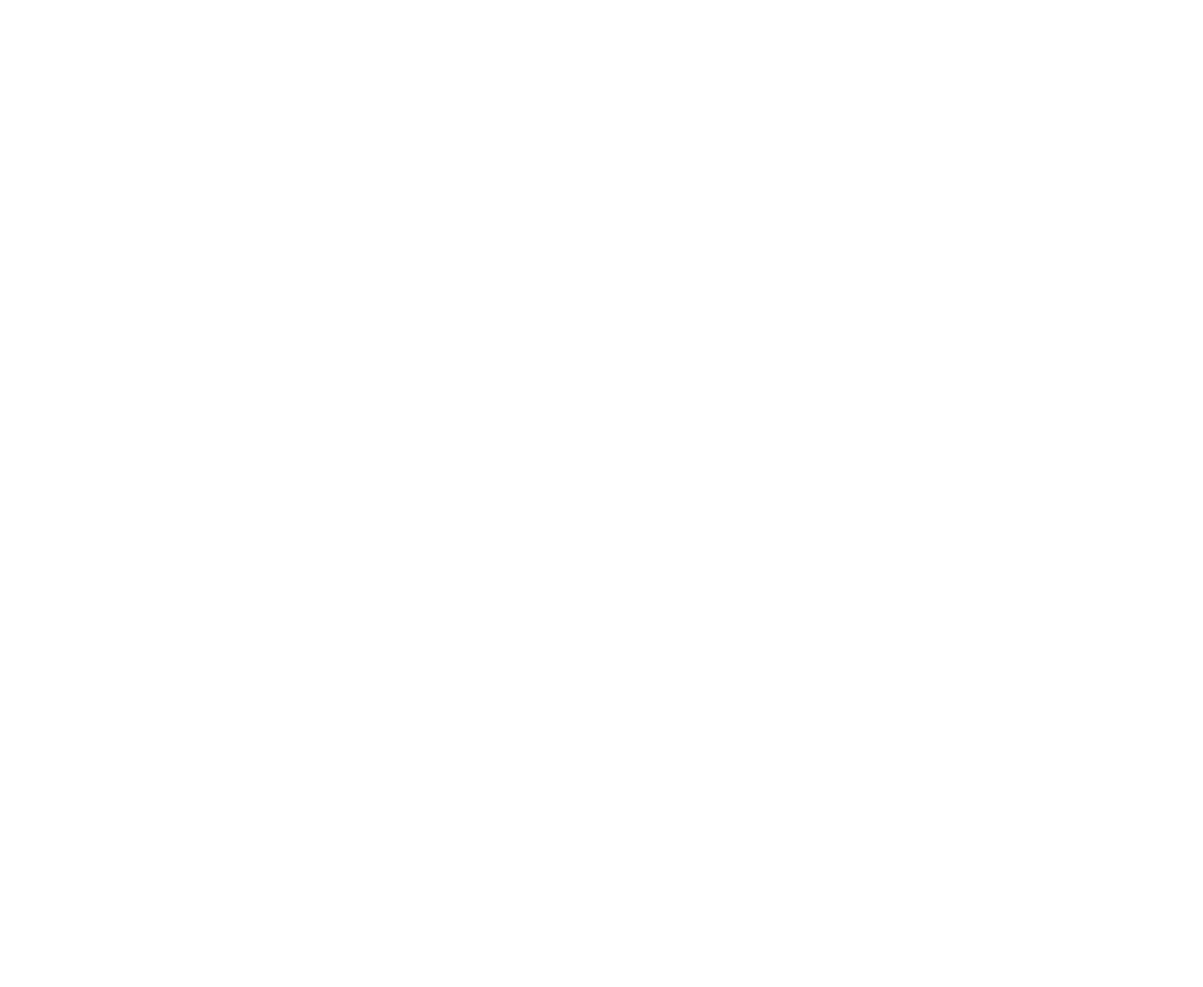
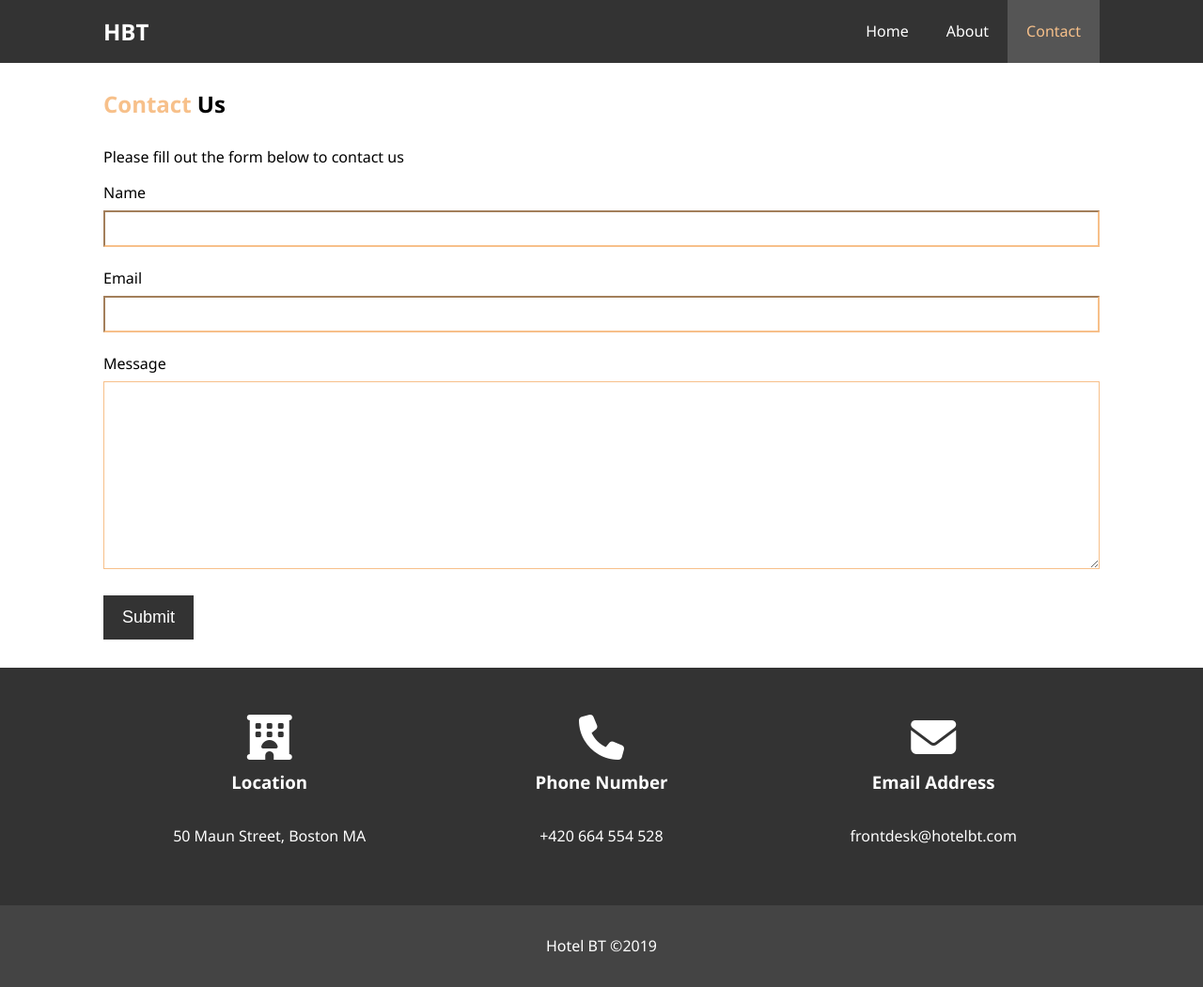
Before and after one commit to radim567/hotel_website, a plain HTML site: page contact.html in a window 1280 px wide. Shown: the whole page at 94% size. Before the commit the page ends 800 px from the top, so only its background shows below. Drawn offline with Linux system fonts and the light colour scheme.

Commit message:
About & Contact done

```diff
--- a/contact.html
+++ b/contact.html
@@ -0,0 +1,76 @@
+<!DOCTYPE html>
+<html lang="en">
+
+<head>
+    <meta charset="UTF-8">
+    <meta name="viewport" content="width=device-width, initial-scale=1.0">
+    <meta name="description" content="Welcome to the most extraordinary hotel in Boston Massachusetts">
+    <meta name="hotel, boston hote, new england">
+    <script src="https://kit.fontawesome.com/046729f430.js" crossorigin="anonymous"></script>
+    <link rel="stylesheet" href="css/style.css">
+    <title>Hotel BT | Contact</title>
+</head>
+
+<body>
+    <header>
+        <nav id="navbar">
+            <div class="container">
+                <h1 class="logo"><a href="index.html">HBT</a></h1>
+                <ul>
+                    <li><a href="index.html">Home</a></li>
+                    <li><a href="about.html">About</a></li>
+                    <li><a href="contact.html" class="current">Contact</a></li>
+                </ul>
+            </div>
+        </nav>
+    </header>
+
+    <section id="contact-form" class="py-3">
+        <div class="container">
+            <h1 class="l-heading"><span class="text-primary">Contact</span> Us</h1>
+            <p>Please fill out the form below to contact us</p>
+            <form action="process.php">
+                <div class="form-group">
+                    <label for="name">Name</label>
+                    <input type="text" name="name" id="name">
+                </div>
+                <div class="form-group">
+                    <label for="email">Email</label>
+                    <input type="email" name="email" id="email">
+                </div>
+                <div class="form-group">
+                    <label for="message">Message</label>
+                    <textarea type="text" name="message" id="message"></textarea>
+                </div>
+                <button type="submit" class="btn">Submit</button>
+            </form>
+        </div>
+    </section>
+
+    <section id="contact-info" class="bg-dark">
+        <div class="container">
+            <div class="box">
+                <i class="fa-solid fa-hotel fa-3x"></i>
+                <h3>Location</h3>
+                <p>50 Maun Street, Boston MA</p>
+            </div>
+            <div class="box">
+                <i class="fa-solid fa-phone fa-3x"></i>
+                <h3>Phone Number</h3>
+                <p>+420 664 554 528</p>
+            </div>
+            <div class="box">
+                <i class="fa-solid fa-envelope fa-3x"></i>
+                <h3>Email Address</h3>
+                <p>frontdesk@hotelbt.com</p>
+            </div>
+        </div>
+    </section>
+
+    <footer id="main-footer">
+        <p>Hotel BT &copy2019</p>
+    </footer>
+
+</body>
+
+</html>
--- a/css/style.css
+++ b/css/style.css
@@ -237,6 +237,31 @@ p {
 }
 
 /* Footer */
+#contact-form .form-group {
+  margin-bottom: 20px;
+}
+
+#contact-form label {
+  display: block;
+  margin-bottom: 5px;
+}
+
+#contact-form input, #contact-form textarea {
+  width: 100%;
+  padding: 10px;
+  border-color: #f7c08a;
+}
+
+#contact-form textarea {
+  height: 200px;
+}
+
+#contact-form input:focus, #contact-form textarea:focus {
+  outline: none;
+  border: 1px solid #f7;
+}
+
+/* Footer */
 #main-footer {
   text-align: center;
   padding: 20px;
```
Also changed, not shown: 1 other file.
